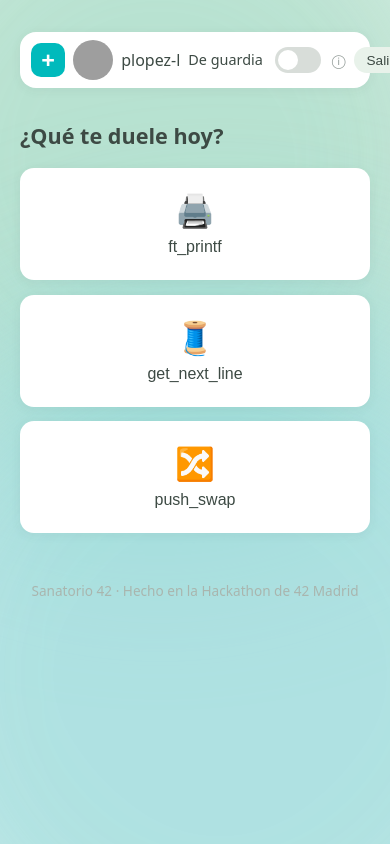
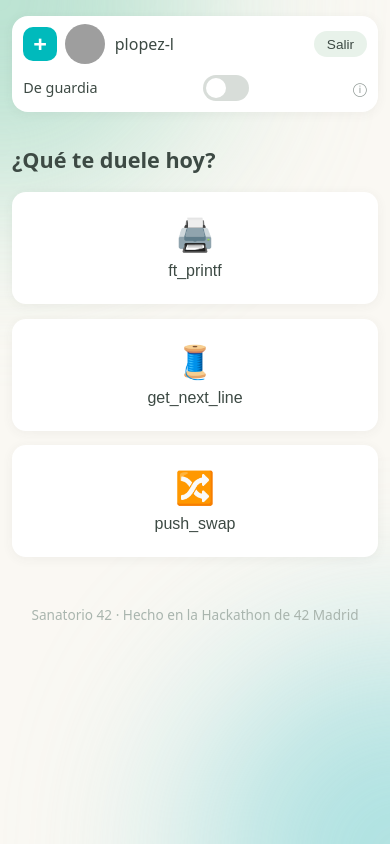
Before and after one commit to LeoDanoGG/hackathon-peers, a React (Vite) app in the folder front/: page / in a window 390 px wide. Both pictures are taken after a click on the button "Entrar con 42". Built offline with nearby package versions, Linux system fonts and the light colour scheme; no server answers; grey boxes are pictures that could not be loaded.

Commit message:
fix: make topbar responsive on mobile

```diff
--- a/front/src/App.jsx
+++ b/front/src/App.jsx
@@ -17,10 +17,14 @@ export default function App() {
   return (
     <main className="container">
       <header className="topbar">
-        <Logo />
-        <strong className="brand">Sanatorio 42</strong>
-        <Avatar login={me.login} image={me.image} size={40} />
-        <span>{me.login}</span>
+        <div className="topbar-brand">
+          <Logo />
+          <strong className="brand">Sanatorio 42</strong>
+        </div>
+        <div className="topbar-user">
+          <Avatar login={me.login} image={me.image} size={40} />
+          <span className="user-login">{me.login}</span>
+        </div>
         <AvailabilityToggle />
         <button onClick={logout}>Salir</button>
       </header>
--- a/front/src/styles.css
+++ b/front/src/styles.css
@@ -64,7 +64,7 @@ button.link { background: none; padding: 0; color: #00babc; margin-bottom: 1.25r
 
 .topbar {
   display: flex;
-  flex-wrap: nowrap;
+  flex-wrap: wrap;
   align-items: center;
   gap: 0.6rem;
   background: #fff;
@@ -76,8 +76,15 @@ button.link { background: none; padding: 0; color: #00babc; margin-bottom: 1.25r
 
 .topbar button { padding: 0.35rem 0.8rem; font-size: 0.85rem; white-space: nowrap; }
 .topbar .switch-row { margin-left: auto; white-space: nowrap; font-size: 0.9rem; }
+.topbar-brand, .topbar-user { display: flex; align-items: center; gap: 0.6rem; min-width: 0; }
 .topbar .brand { white-space: nowrap; }
-.topbar > span { white-space: nowrap; }
+
+.user-login {
+  white-space: nowrap;
+  overflow: hidden;
+  text-overflow: ellipsis;
+  max-width: 14ch;
+}
 
 .avatar { width: 40px; height: 40px; border-radius: 50%; object-fit: cover; }
 
@@ -341,10 +348,18 @@ button.link { background: none; padding: 0; color: #00babc; margin-bottom: 1.25r
 .duty-info:focus-visible::after { opacity: 1; }
 
 @media (max-width: 560px) {
+  .container { padding: 1rem 0.75rem; }
   .peer-list { grid-template-columns: 1fr; }
-  .switch-row { margin-left: 0; width: 100%; justify-content: space-between; }
   .topbar { gap: 0.5rem; padding: 0.5rem 0.7rem; }
+  .topbar .brand, .topbar .logo .ekg { display: none; }
+  .topbar-user { flex: 1; }
+  /* toggle with own row */
+  .switch-row { order: 3; width: 100%; margin-left: 0; justify-content: space-between; }
+  /* less blur and spots smaller: lighter on mobiles */
+  body::before { width: 400px; height: 400px; }
+  body::after { width: 420px; height: 420px; }
+}
+
+@media (max-width: 700px) {
   .topbar .logo .ekg { display: none; }
-  .topbar .brand { display: none; }
-  .switch-row { width: auto; margin-left: auto; }
 }
```
Also changed, not shown: 2 other files (tests, documents, lock files or other folders).
